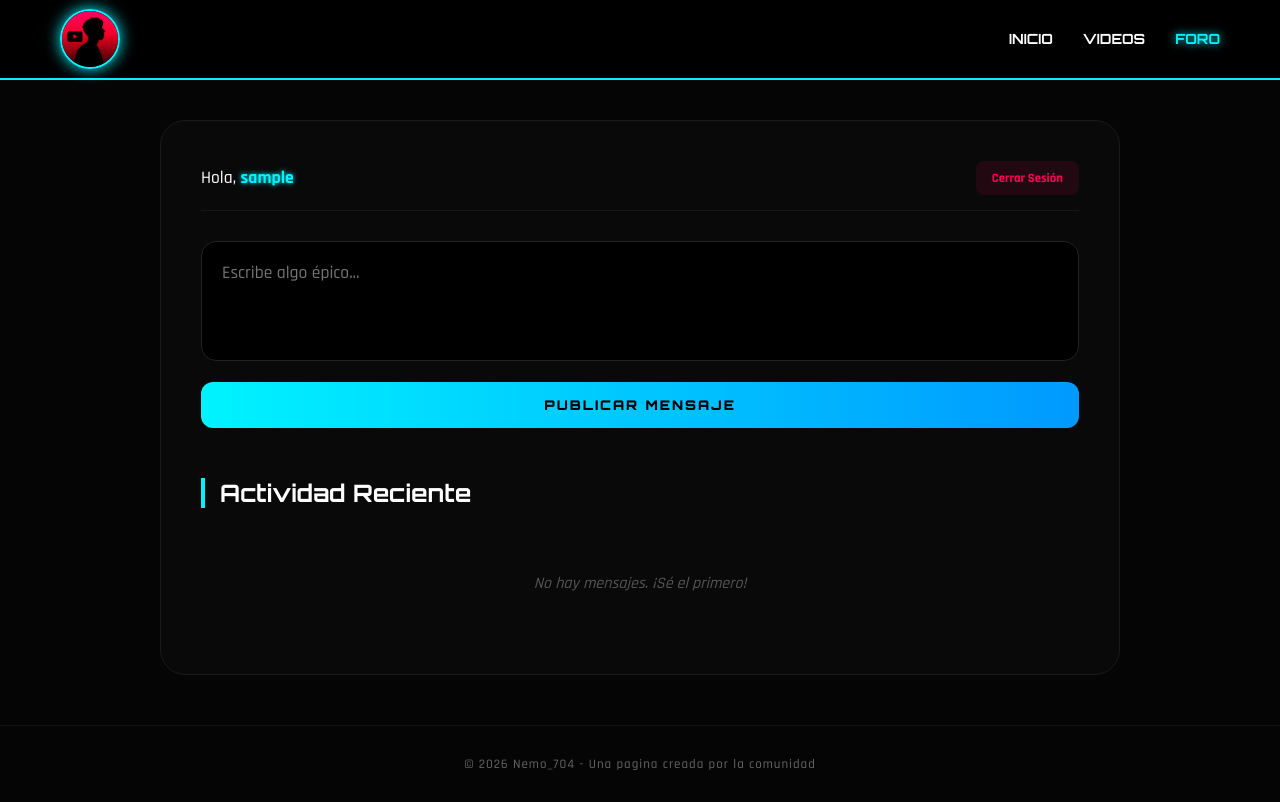
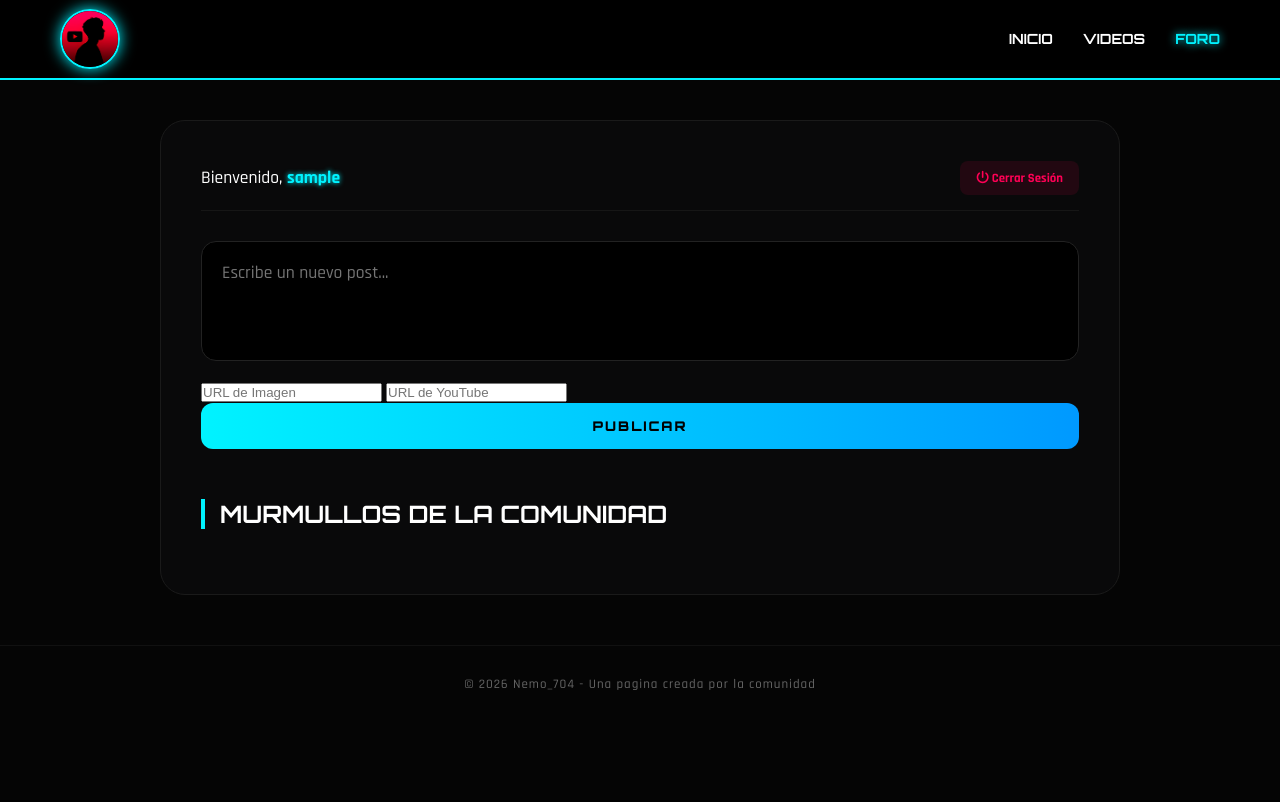
Before and after one commit to alons2080-wq/nemo-web, a Flask app: page /foro in a window 1280 px wide. After the commit the page ends 690 px from the top, so only its background shows below. Run offline with Flask 3, Linux system fonts and the light colour scheme; the visitor is signed in with stand-in values (Sample User, id 1); data that the repository does not hold is empty.

Commit message:
Update foro.html (New code)

```diff
--- a/templates/foro.html
+++ b/templates/foro.html
@@ -3,11 +3,10 @@
 <head>
     <meta charset="UTF-8">
     <title>FORO | NEMO_704</title>
-    <link rel="icon" type="image/png" href="{{ url_for('static', filename='images/favicon.png') }}">
     <link rel="stylesheet" href="https://cdnjs.cloudflare.com/ajax/libs/font-awesome/6.5.1/css/all.min.css">
     <link rel="stylesheet" href="{{ url_for('static', filename='css/style.css') }}">
 </head>
-<body class="foro-page">
+<body>
     <header class="main-header">
         <div class="navbar">
             <div class="logo-circle"><img src="{{ url_for('static', filename='images/logo.png') }}"></div>
@@ -33,38 +32,70 @@
                     <button type="submit" class="btn-nemo">ENTRAR</button>
                 </form>
             </div>
-            <div class="auth-card register">
-                <h3>CREAR CUENTA</h3>
+            <div class="auth-card">
+                <h3>REGISTRARSE</h3>
                 <form action="/register" method="POST">
                     <input type="text" name="username" placeholder="Nuevo Usuario" required>
                     <input type="password" name="password" placeholder="Contraseña" required>
-                    <button type="submit" class="btn-nemo">REGISTRARSE</button>
+                    <button type="submit" class="btn-nemo">CREAR CUENTA</button>
                 </form>
             </div>
         </div>
         {% else %}
         <div class="forum-wrapper">
             <div class="forum-user-bar">
-                <p>Hola, <b>{{ session['user'] }}</b></p>
-                <a href="/logout" class="logout-link">Cerrar Sesión</a>
+                <p>Bienvenido, <b>{{ session['user'] }}</b></p>
+                <a href="/logout" class="logout-link"><i class="fas fa-power-off"></i> Cerrar Sesión</a>
             </div>
 
             <form action="/post" method="POST" class="post-form">
-                <textarea name="content" placeholder="Escribe algo épico..." required></textarea>
-                <button type="submit" class="btn-nemo">PUBLICAR MENSAJE</button>
+                <textarea name="content" placeholder="Escribe un nuevo post..." required></textarea>
+                <div class="multimedia-inputs">
+                    <input type="text" name="image_url" placeholder="URL de Imagen">
+                    <input type="text" name="video_url" placeholder="URL de YouTube">
+                </div>
+                <button type="submit" class="btn-nemo">PUBLICAR</button>
             </form>
 
-            <h2 class="feed-title">Actividad Reciente</h2>
-            <div class="posts-container">
-                {% for post in posts %}
-                <div class="post-card">
+            <h2 class="feed-title">MURMULLOS DE LA COMUNIDAD</h2>
+
+            {% for post in posts %}
+            <div class="post-card">
+                <div class="post-header">
                     <span class="author">@{{ post.author }}</span>
-                    <p class="content">{{ post.content }}</p>
+                    <span class="time">{{ post.timestamp[:16] }}</span>
                 </div>
-                {% else %}
-                <p class="empty">No hay mensajes. ¡Sé el primero!</p>
-                {% endfor %}
+                <p class="content">{{ post.content }}</p>
+
+                {% if post.image_url %}
+                    <img src="{{ post.image_url }}" class="post-media-img" onerror="this.style.display='none'">
+                {% endif %}
+
+                {% if post.video_url %}
+                    <div class="post-video-container">
+                        <iframe src="{{ post.video_url }}" frameborder="0" allowfullscreen></iframe>
+                    </div>
+                {% endif %}
+
+                <div class="post-actions">
+                    <a href="/like/{{ post.id }}" class="action-btn {% if post.user_liked %}active{% endif %}">
+                        <i class="fas fa-heart"></i> {{ post.likes_count }}
+                    </a>
+                </div>
+
+                <div class="comments-section">
+                    {% for c in post.comments %}
+                    <div class="comment">
+                        <span class="c-user">{{ c.author }}:</span> {{ c.text }}
+                    </div>
+                    {% endfor %}
+                    <form action="/comment/{{ post.id }}" method="POST" class="comment-form">
+                        <input type="text" name="comment_text" placeholder="Comentar..." required>
+                        <button type="submit"><i class="fas fa-paper-plane"></i></button>
+                    </form>
+                </div>
             </div>
+            {% endfor %}
         </div>
         {% endif %}
     </main>
```
